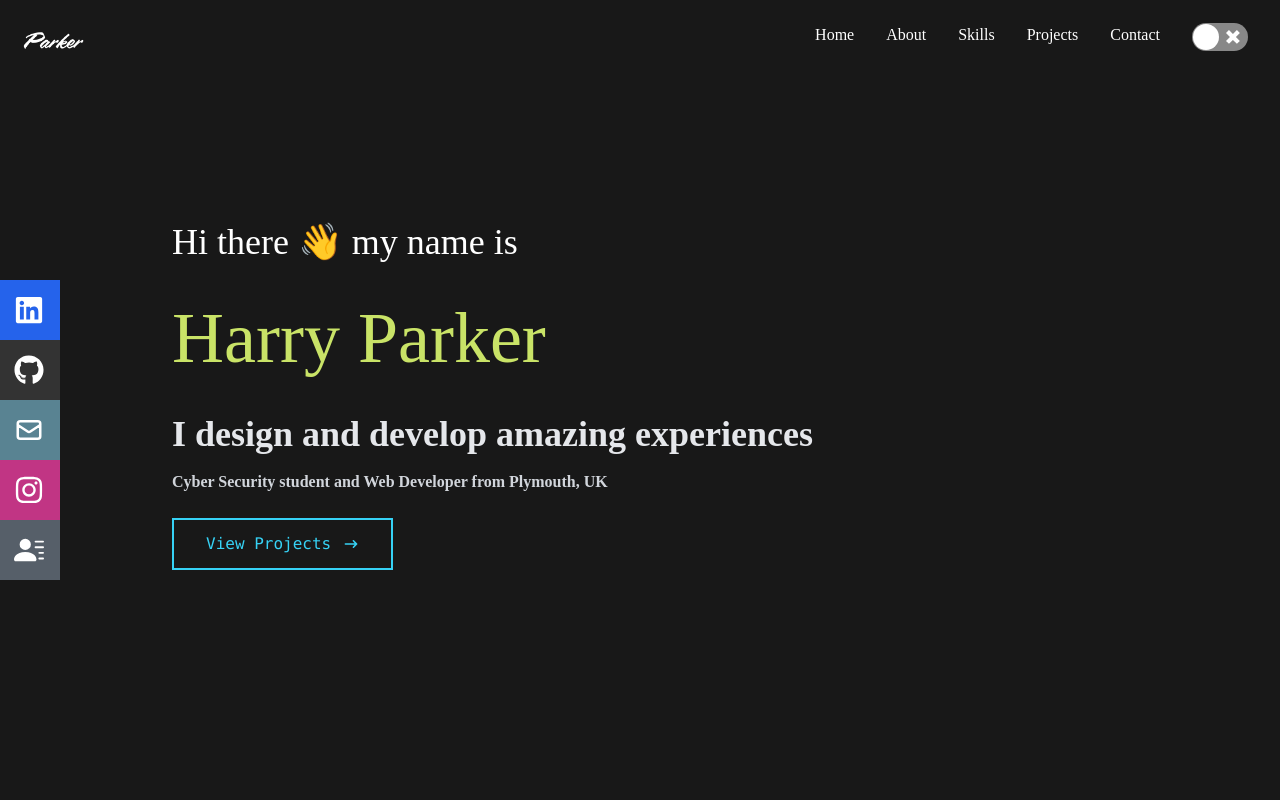
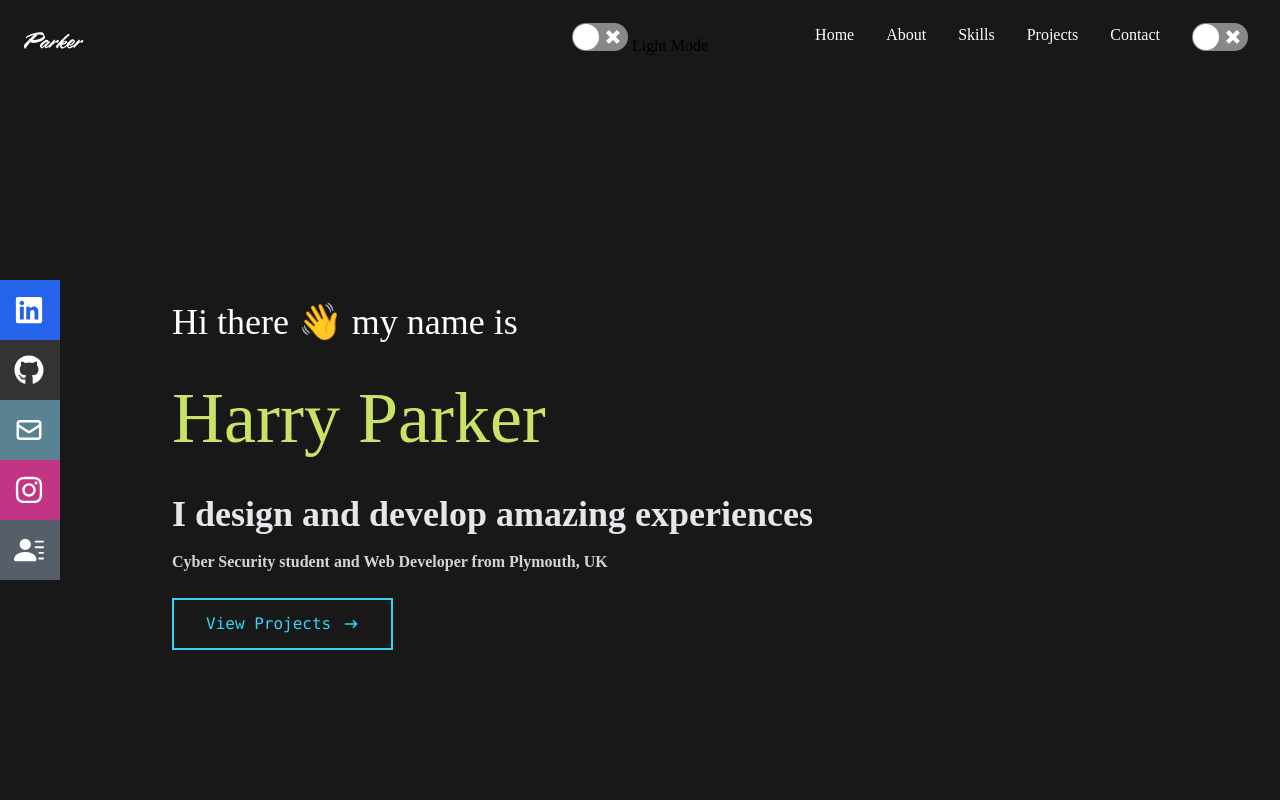
Before and after one commit to MadeByParker/Portfolio-V3, a React (Create React App) app: page / in a window 1280 px wide. Shown: the top 800 px of the page. Built offline with nearby package versions, Linux system fonts and the light colour scheme.

Commit message:
added dark mode

```diff
--- a/src/App.js
+++ b/src/App.js
@@ -4,25 +4,44 @@ import About from "./components/About";
 import Skills from "./components/Skills";
 import Projects from "./components/Projects";
 import { createContext, useState } from 'react';
+import ReactSwitch from "react-switch";
+import Contact from "./components/Contact";
+
 
 
 export const ThemeContext = createContext(null);
 
 function App() {
-  const [theme, setTheme] = useState('light');
+  const [darkMode, setDarkMode] = useState('light');
 
   const toggleTheme = () => {
-    setTheme((currentTheme) => (currentTheme === "light" ? "dark" : "light"));
+    setDarkMode((currentTheme) => (currentTheme === "light" ? "dark" : "light"));
   };
 
+
+
   return (
-    <ThemeContext.Provider value={{ theme, toggleTheme}}>
-      <div className="App" id={theme}>
-        <Navbar toggleTheme={setTheme}/>
+    <ThemeContext.Provider value={{ darkMode, toggleTheme}}>
+      <div className="App" id={darkMode}>
+        <Navbar />
+
+        <div
+          className="flex h-[80px] m-0"
+          style={{
+            justifyContent: "center",
+            alignItems: "center",
+          }}
+        >
+        <button className="switch z-50">
+          <ReactSwitch className="m-0 z-50" onChange={toggleTheme} checked={darkMode === "dark"} />
+          <label> {darkMode === "light" ? "Light Mode" : "Dark Mode"}</label>
+        </button>
+        </div>
         <Home />
         <About />
         <Skills />
         <Projects />
+        <Contact />
       </div>
     </ThemeContext.Provider>
 
```
